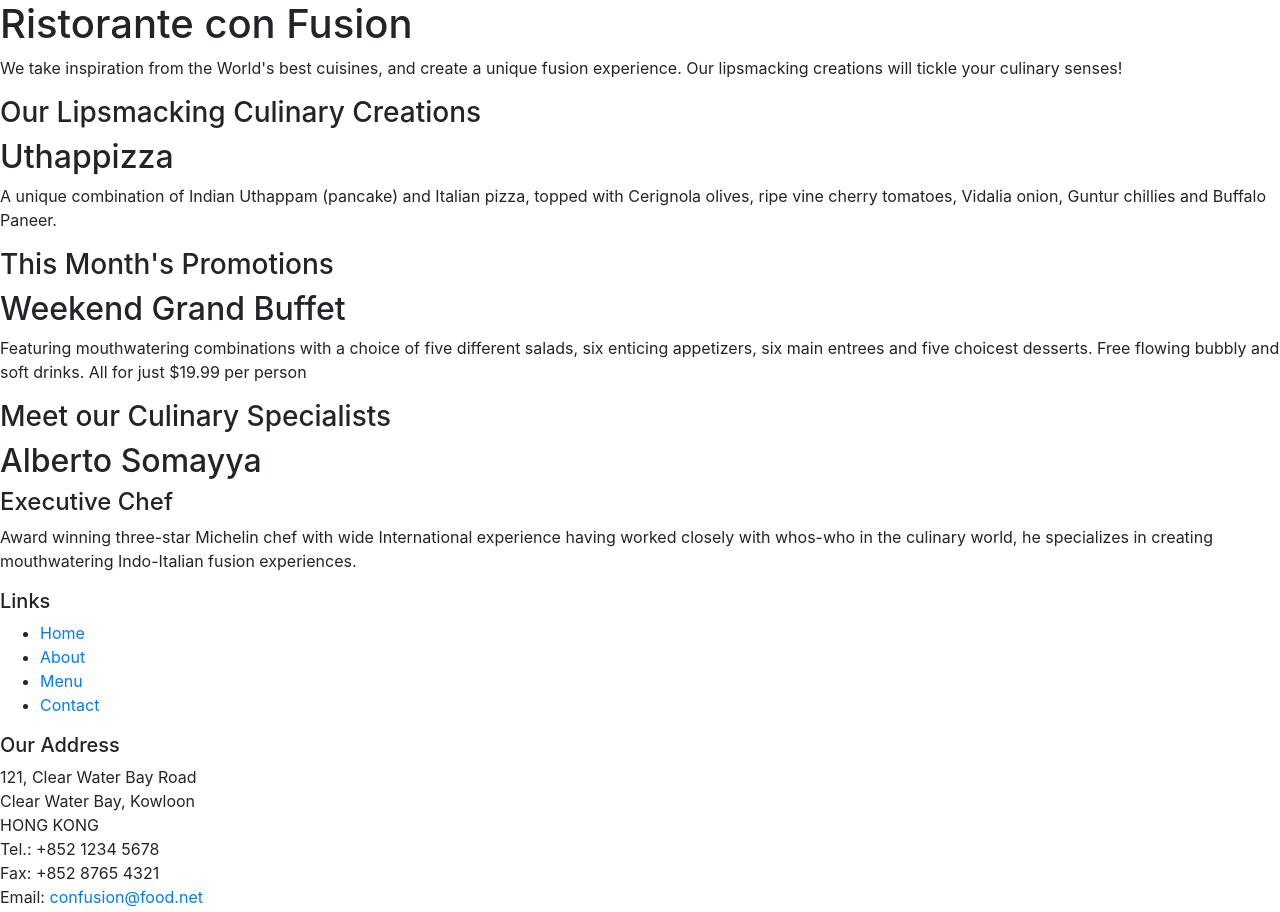
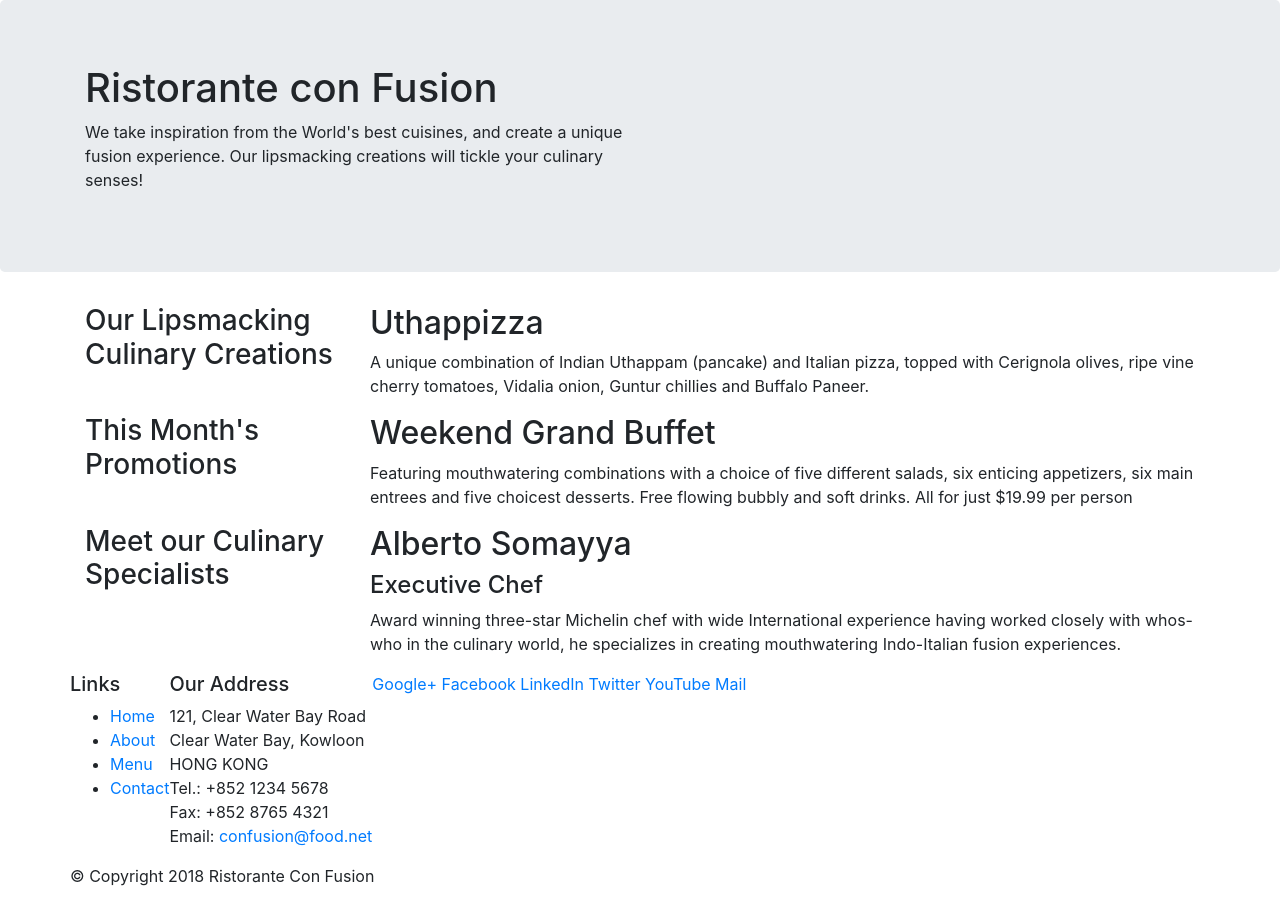
Before and after one commit to mdh3hc/bootstrap4, a website: page index.html in a window 1280 px wide. Shown: the top 912 px of the page. Drawn offline with nearby package versions, Linux system fonts and the light colour scheme.

Commit message:
Intermediate step

```diff
--- a/index.html
+++ b/index.html
@@ -14,46 +14,46 @@
 
 <body>
 
-    <header>
-        <div>
-            <div>
-                <div>
+    <header class="jumbotron">
+        <div class="container">
+            <div class="row">
+                <div class="col-12 col-sm-6">
                     <h1>Ristorante con Fusion</h1>
                     <p>We take inspiration from the World's best cuisines, and create a unique fusion experience. Our lipsmacking creations will tickle your culinary senses!</p>
                 </div>
-                <div>
+                <div class="col-12 col-sm">
                 </div>
             </div>
         </div>
     </header>
 
-    <div>
-        <div>
-            <div>
+    <div class="container">
+        <div class="row">
+            <div class="col-12 col-sm-4 col-md-3">
                 <h3>Our Lipsmacking Culinary Creations</h3>
             </div>
-            <div>
+            <div class="col-12 col-sm col-md">
                 <h2>Uthappizza</h2>
                 <p>A unique combination of Indian Uthappam (pancake) and Italian pizza, topped with Cerignola olives, ripe vine cherry tomatoes, Vidalia onion, Guntur chillies and Buffalo Paneer.</p>
             </div>
         </div>
 
 
-        <div>
-            <div>
+        <div class="row">
+            <div class="col-12 col-sm-4 col-md-3">
                 <h3>This Month's Promotions</h3>
             </div>
-            <div>
+            <div class="col-12 col-sm col-md">
                 <h2>Weekend Grand Buffet</h2>
                 <p>Featuring mouthwatering combinations with a choice of five different salads, six enticing appetizers, six main entrees and five choicest desserts. Free flowing bubbly and soft drinks. All for just $19.99 per person </p>
             </div>
         </div>
 
-        <div>
-            <div>
+        <div class="row">
+            <div class="col-12 col-sm-4 col-md-3">
                 <h3>Meet our Culinary Specialists</h3>
             </div>
-            <div>
+            <div class="col-12 col-sm col-md">
                 <h2>Alberto Somayya</h2>
                 <h4>Executive Chef</h4>
                 <p>Award winning three-star Michelin chef with wide International experience having worked closely with whos-who in the culinary world, he specializes in creating mouthwatering Indo-Italian fusion experiences. </p>
@@ -62,8 +62,8 @@
     </div>
 
     <footer>
-        <div>
-            <div>
+        <div class="container">
+            <div class="row">
                 <div>
                     <h5>Links</h5>
                     <ul>
@@ -95,7 +95,7 @@
                     </div>
                 </div>
            </div>
-           <div>
+           <div class="row">
                 <div>
                     <p>© Copyright 2018 Ristorante Con Fusion</p>
                 </div>
```
